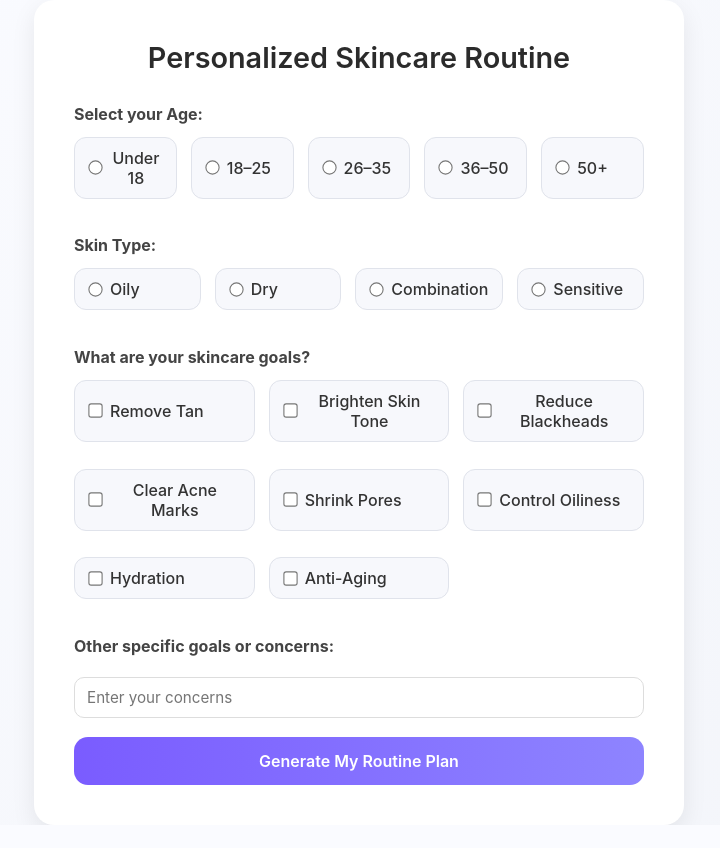
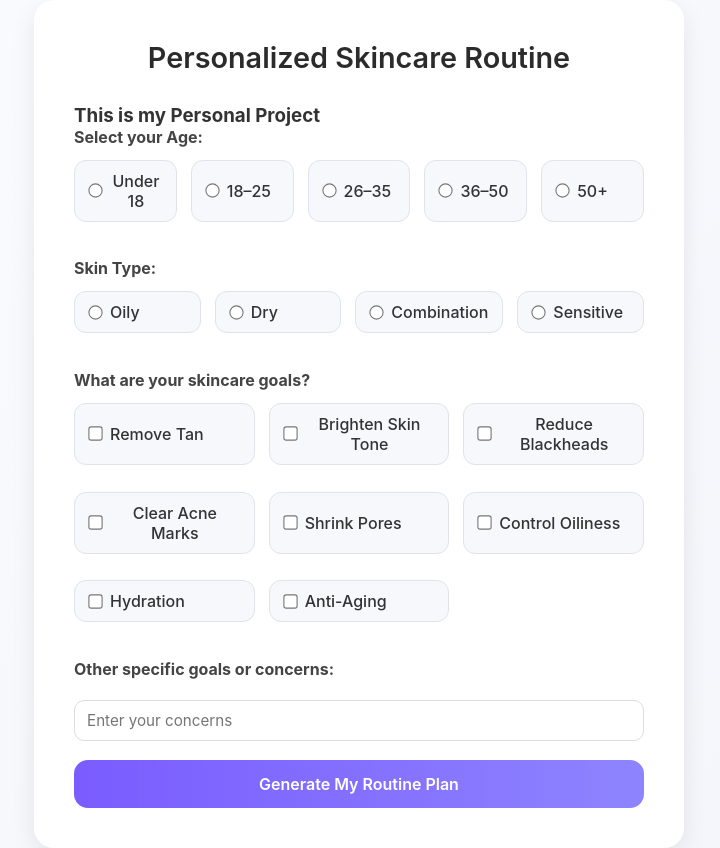
Before and after one commit to Annsh10/testing1010, a Flask app: page / in a window 1280 px wide. Shown: the whole page, without its empty margins (281-1001 px from the left). Before the commit the page ends 825 px from the top, so only its background shows below. Run offline with Flask 3, Linux system fonts and the light colour scheme.

Commit message:
new subheading added

```diff
--- a/templates/index.html
+++ b/templates/index.html
@@ -8,6 +8,7 @@
 <body>
   <div class="main-card">
     <h1>Personalized Skincare Routine</h1>
+    <h3>This is my Personal Project </h3>
     <form id="skincareForm">
 
       <!-- Age -->
```
